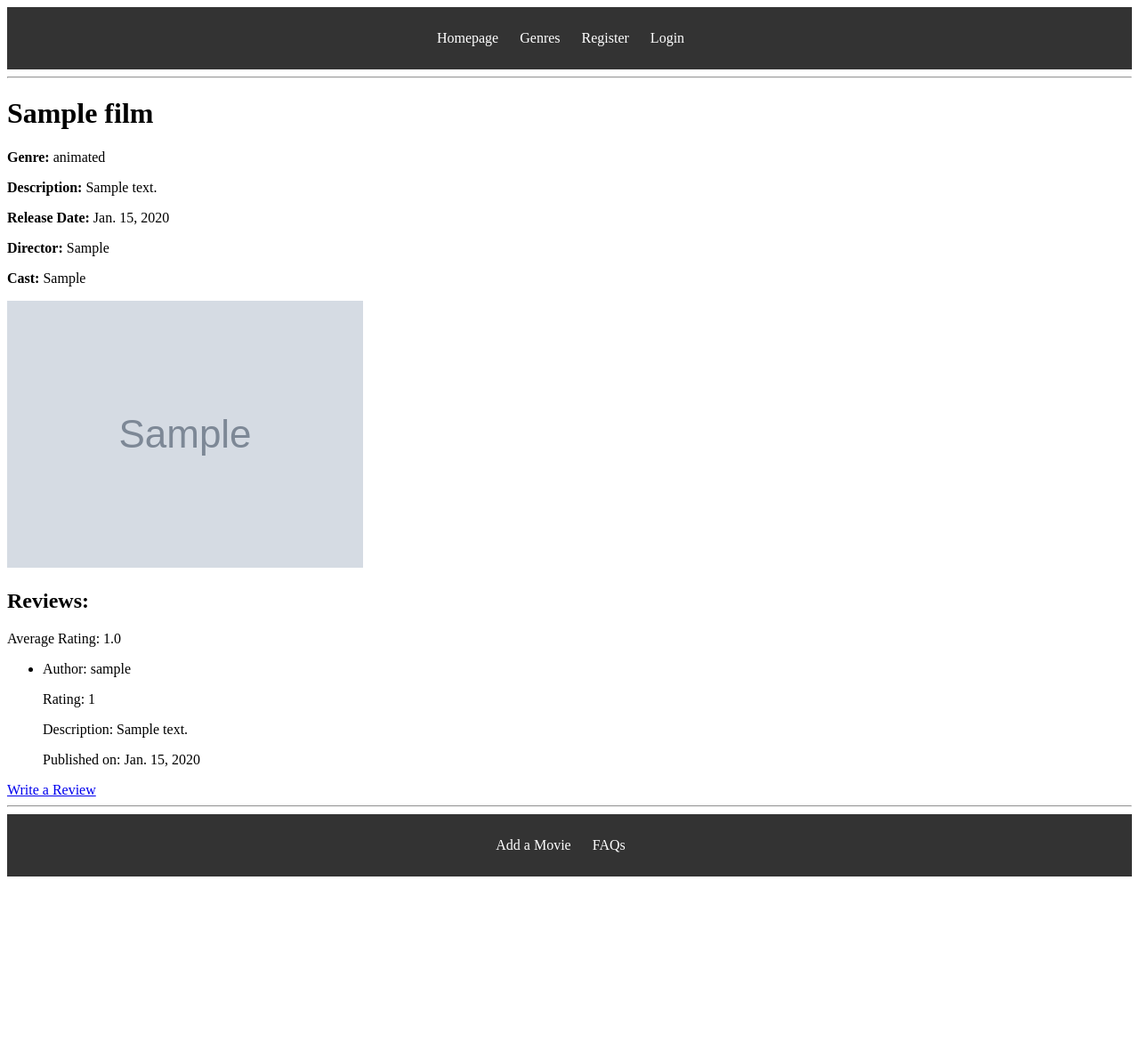
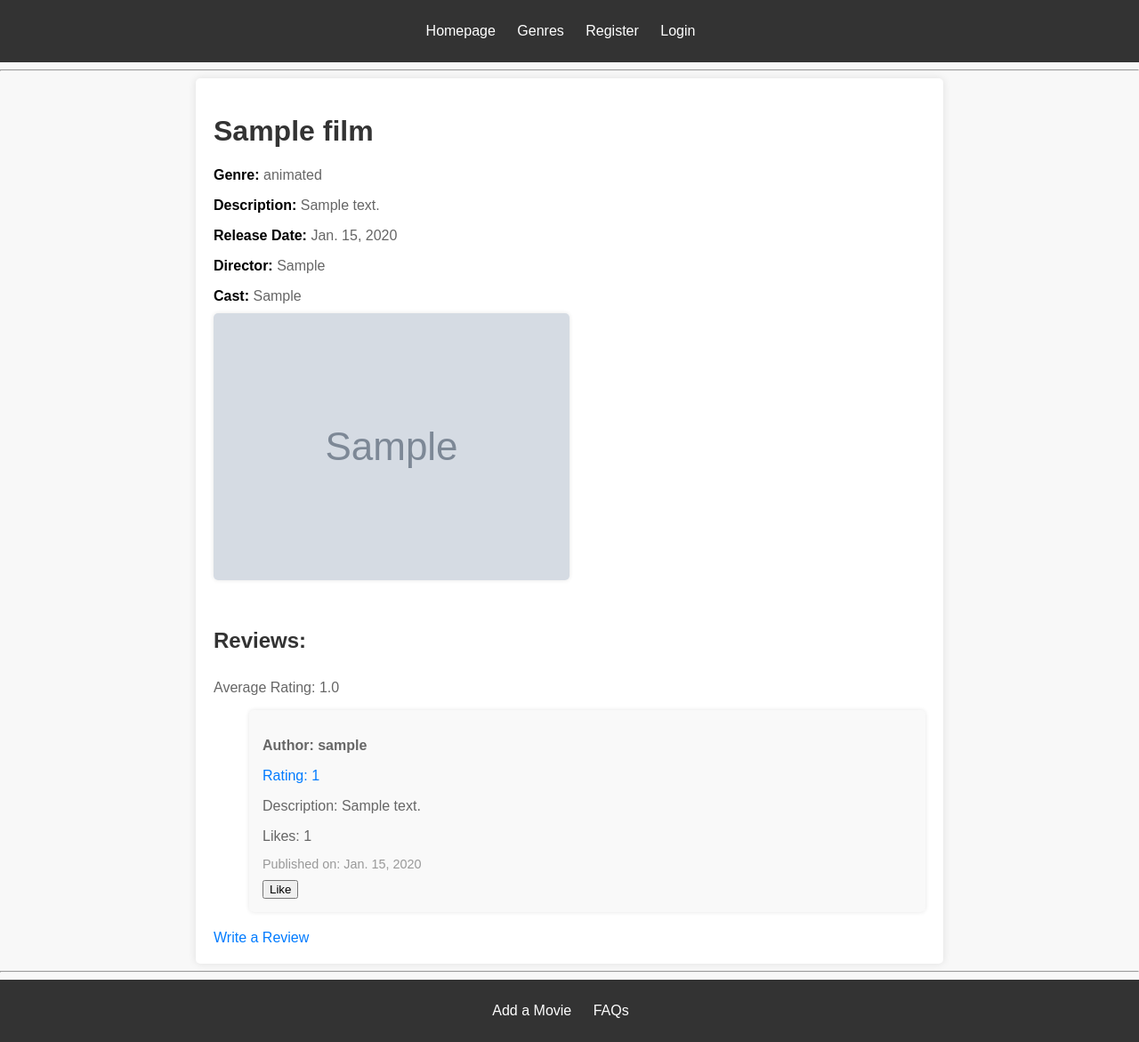
Before and after one commit to HarryLynn04/Film_Review, a Django app: page /ReviewFlix/film/1/ in a window 1280 px wide. Shown: the whole page at 89% size. Before the commit the page ends 985 px from the top, so only its background shows below. Run offline with Django 3.2, Linux system fonts and the light colour scheme; tables that the repository leaves empty hold one stand-in row (values such as "Sample post"); grey boxes marked "Sample" are stand-in pictures.

Commit message:
not functional like button

```diff
--- a/Film_Review/models.py
+++ b/Film_Review/models.py
@@ -43,7 +43,7 @@ class Review(models.Model):
         (5, '5'),
     ]
     Rating = models.IntegerField(choices=RATINGS)
-    Likes = models.IntegerField()
+    Likes = models.IntegerField(default=0)
     DatePublished = models.DateField()
     Description = models.CharField(max_length=1000)
     Film = models.ForeignKey(Film, on_delete=models.CASCADE)
--- a/templates/ReviewFlix/Film.html
+++ b/templates/ReviewFlix/Film.html
@@ -15,22 +15,27 @@
         <img src="{{ film.image.url }}" alt="{{ film.Title }} Image">
     {% endif %}
     <h2>Reviews:</h2>
+    <div class = "review-container">
     {% if reviews %}
         <p>Average Rating: {{ average_rating }}</p>
         <ul>
             {% for review in reviews %}
-                <li>
-                    <p>Author: {{ review.Username }}</p>
-                    <p>Rating: {{ review.Rating }}</p>
-                    <p>Description: {{ review.Description }}</p>
-                    <p>Published on: {{ review.DatePublished }}</p>
-                </li>
+            <div class="review">
+                    <p class ="review-author">Author: {{ review.Username }}</p>
+                    <p class ="review-rating">Rating: {{ review.Rating }}</p>
+                    <p class ="review-description">Description: {{ review.Description }}</p>
+                    <p ckass ="review-likes">Likes: {{ review.Likes }} </p>
+                    <p class ="review-date">Published on: {{ review.DatePublished }}</p>
+                    <button class ="like-btn" data-review-id="{{ review.id }}">Like</button>
+            </div>
             {% endfor %}
         </ul>
     {% else %}
-        <p>No reviews available for this film.</p>
+        <p class ="no-reviews">No reviews available for this film.</p>
     {% endif %}
+    </div>
 
 
     <a href="{% url 'ReviewFlix:FilmReview' film_id=film.id %}">Write a Review</a>
+
 {% endblock %}
--- a/templates/ReviewFlix/base.html
+++ b/templates/ReviewFlix/base.html
@@ -49,6 +49,114 @@
         color: white;
         text-decoration: none;
       }
+
+      /* Body styling */
+      body {
+        font-family: Arial, sans-serif;
+        margin: 0;
+        padding: 0;
+        background-color: #f8f8f8;
+      }
+
+      /* Container styles */
+      .container {
+        max-width: 800px;
+        margin: 0 auto;
+        padding: 20px;
+        background-color: #fff;
+        border-radius: 5px;
+        box-shadow: 0 0 10px rgba(0, 0, 0, 0.1);
+      }
+
+      /* Header styling */
+      h1 {
+        color: #333;
+      }
+
+      /* Film info styling */
+      p {
+        color: #666;
+        margin-bottom: 10px;
+      }
+
+      strong {
+        color: #000;
+      }
+
+      /* Image styling */
+      img {
+        max-width: 100%;
+        height: auto;
+        margin-bottom: 20px;
+        border-radius: 5px;
+        box-shadow: 0 0 5px rgba(0, 0, 0, 0.1);
+      }
+
+      /* Reviews styling */
+      h2 {
+        margin-top: 30px;
+        margin-bottom: 10px;
+        color: #333;
+      }
+
+      container ul {
+        list-style-type: none;
+        padding: 0;
+      }
+
+      container li {
+        margin-bottom: 20px;
+        padding: 15px;
+        background-color: #f9f9f9;
+        border-radius: 5px;
+        box-shadow: 0 0 5px rgba(0, 0, 0, 0.1);
+      }
+
+      a {
+        color: #007bff;
+        text-decoration: none;
+      }
+
+      a:hover {
+        text-decoration: underline;
+      }
+
+      /* Reviews styling */
+      .review-container {
+        margin-top: 30px;
+      }
+
+      .review {
+        background-color: #f9f9f9;
+        border-radius: 5px;
+        box-shadow: 0 0 5px rgba(0, 0, 0, 0.1);
+        padding: 15px;
+        margin-bottom: 20px;
+      }
+
+      .review-author {
+        font-weight: bold;
+        margin-bottom: 5px;
+      }
+
+      .review-rating {
+        color: #007bff;
+        margin-bottom: 5px;
+      }
+
+      .review-description {
+        color: #666;
+        margin-bottom: 5px;
+      }
+
+      .review-date {
+        color: #999;
+        font-size: 0.9em;
+      }
+
+      .no-reviews {
+        color: #666;
+      }
     </style>
   </head>
   <body>
@@ -67,8 +175,11 @@
     </header>
     <hr/>
     <div>
+      <div class="container">
+
       {% block body_block %}
       {% endblock %}
+
     </div>
     <hr/>
     <footer>
```
Also changed, not shown: Film_Review/migrations/0006_auto_20240313_1324.py (added).
